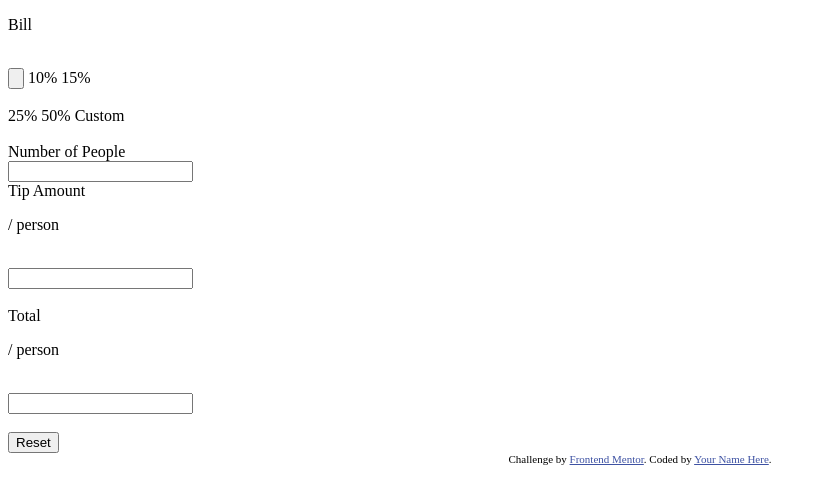
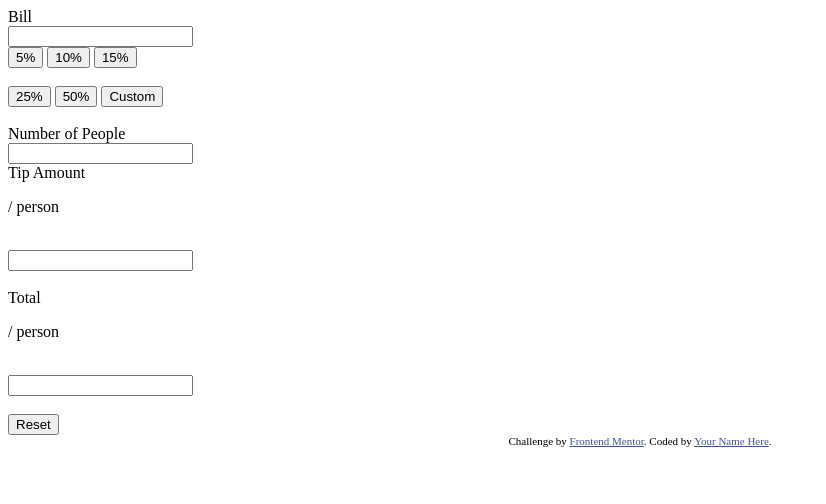
Before and after one commit to KrishnaClarke/tip-calculator-app-main, a plain HTML site: page index.html in a window 1280 px wide. Shown: the whole page, without its empty margins (0-826 px from the left). Drawn offline with Linux system fonts and the light colour scheme.

Commit message:
adding classes

```diff
--- a/index.html
+++ b/index.html
@@ -18,37 +18,38 @@
 <body>
 <div>
   <form>
-    <p> Bill</p><br>
+    <label class="title"> Bill</label><br>
+    <input class="user input" type="text"><br>
 
       <div>
-      <title>Select Tip %</title>
-          <div>
-            <input type="button" name="5%">
-            10%
-            15%
+      <title class="title">Select Tip %</title>
+          <div class="tips">
+            <input class="button" type="button" name="5%" value="5%">
+            <input class="button" type="button" name="10%" value="10%">
+            <input class="button" type="button" name=" 15%" value="15%">
           </div><br>
-          <div>
-            25%
-            50%
-            Custom
+          <div class="tips">
+            <input class="button" type="button" name="25%" value="25%">
+            <input class="button" type="button" name="50%" value="50%">
+            <input class="button" type="button" name="Custom" value="Custom">
           </div><br>
 
       </div>
 
-      <label>Number of People</label><br>
-      <input type="text"><br>
+      <label class="title">Number of People</label><br>
+      <input class="user input" type="text"><br>
 
-    <div>
+    <div class="total">
       <label>Tip Amount</label><br>
       <p>/ person</p><br>
-      <input type="text"><br><br>
+      <input class="user total" type="text"><br><br>
 
       <label>Total</label><br>
       <p>/ person</p><br>
-      <input type="text"><br><br>
+      <input class="user total" type="text"><br><br>
 
 
-      <button>Reset</button>
+      <button class="reset">Reset</button>
     </div>
   </form>
 </div>
```
